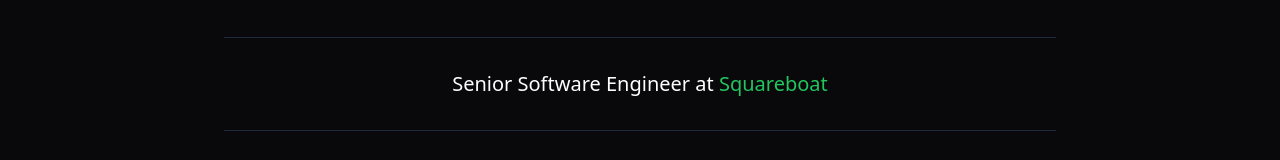
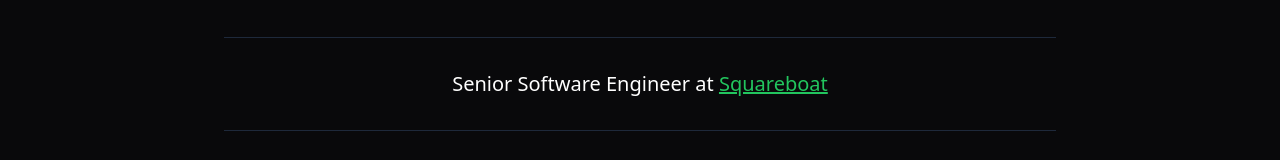
Before and after one commit to chetanbohra26/chetan-bohra-website, a React (Vite) app: page / in a window 1280 px wide. Shown: the part 396-556 px from the top of the page. Built offline with nearby package versions, Linux system fonts and the light colour scheme.

Commit message:
added underline

```diff
--- a/src/components/views/Content.tsx
+++ b/src/components/views/Content.tsx
@@ -17,7 +17,7 @@
 				<a
 					href='https://squareboat.com'
 					target='_blank'
-					className='text-green-500 hover:text-lime-300'
+					className='text-green-500 hover:text-lime-300 underline'
 				>
 					Squareboat
 				</a>
```
